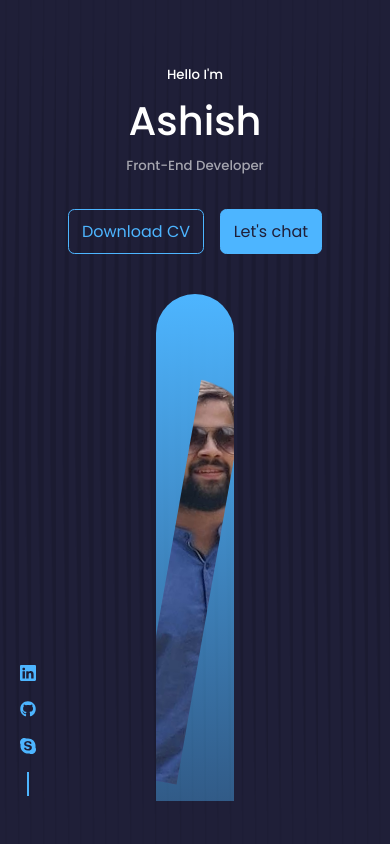
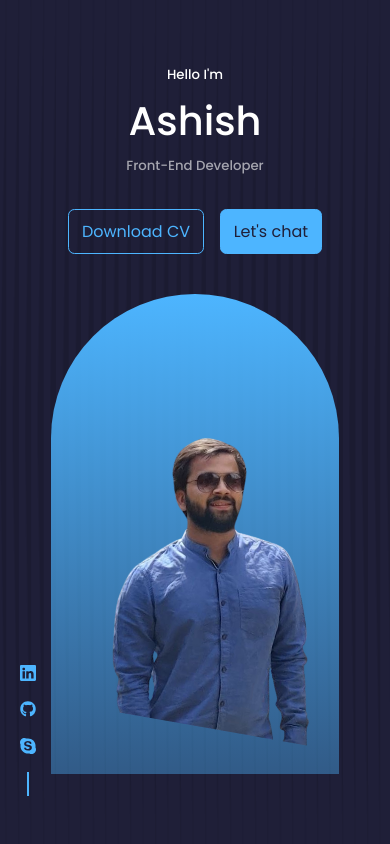
Before and after one commit to ash14ish/My-Portfolio, a React (Create React App) app: page / in a window 390 px wide. Shown: the top 844 px of the page. Built offline with nearby package versions, Linux system fonts and the light colour scheme.

Commit message:
portfolio

```diff
--- a/src/components/Home/Home.css
+++ b/src/components/Home/Home.css
@@ -40,19 +40,18 @@ header {
     var(--color-primary-variant)
   );
 
-  width: 20vw;
-  height: 60vh;
+  width: 18rem;
+  height: 30rem;
   position: absolute;
-  left: calc(50% - 10vw);
+  left: calc(50% - 9rem);
   margin-top: 2.5rem;
-  border-radius: 8rem 8rem 0 0;
+  border-radius: 10rem 10rem 0 0;
   overflow: hidden;
   padding: 1rem;
 }
 
 .my-pic img {
-  width: 100%;
-  height: 100%;
+  height: 80%;
   transform: rotate(10deg);
 }
 
@@ -65,17 +64,21 @@ header {
   font-size: 0.8rem;
 }
 
-@media (max-width: 600px) {
-  /* .my-pic {
-
-    height: 50vh;
-    padding: 0;
+@media (max-width: 1024px) {
+  .my-pic {
+    background-position: 100%;
   }
 
   .my-pic img {
-    height: 90%;
-  } */
+    position: absolute;
+    bottom: 10%;
+    height: 70%;
+    transform: rotate(10deg);
+    background-position: 100%;
+  }
+}
 
+@media (max-width: 600px) {
   .scroll__down {
     display: none;
   }
```
